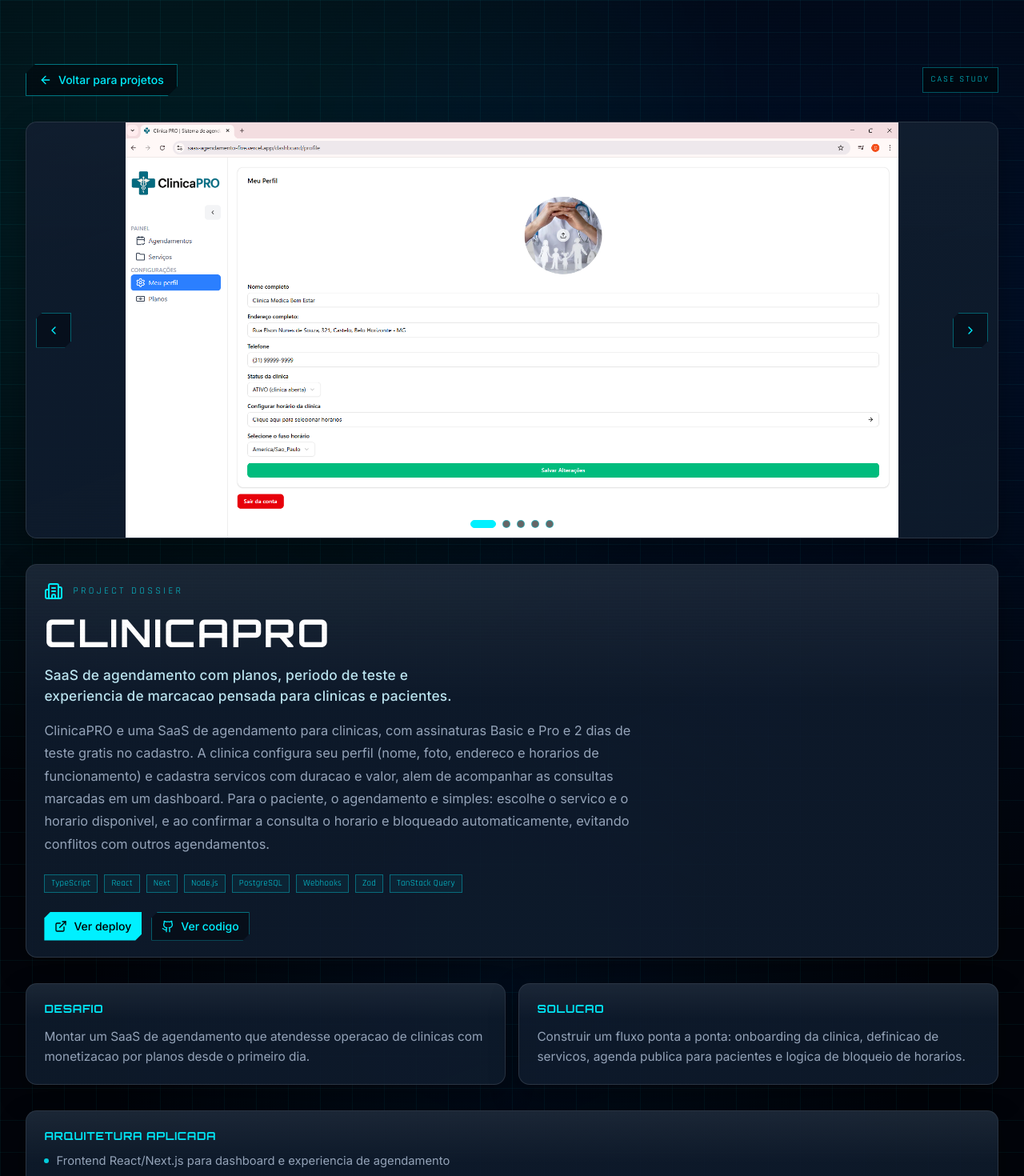
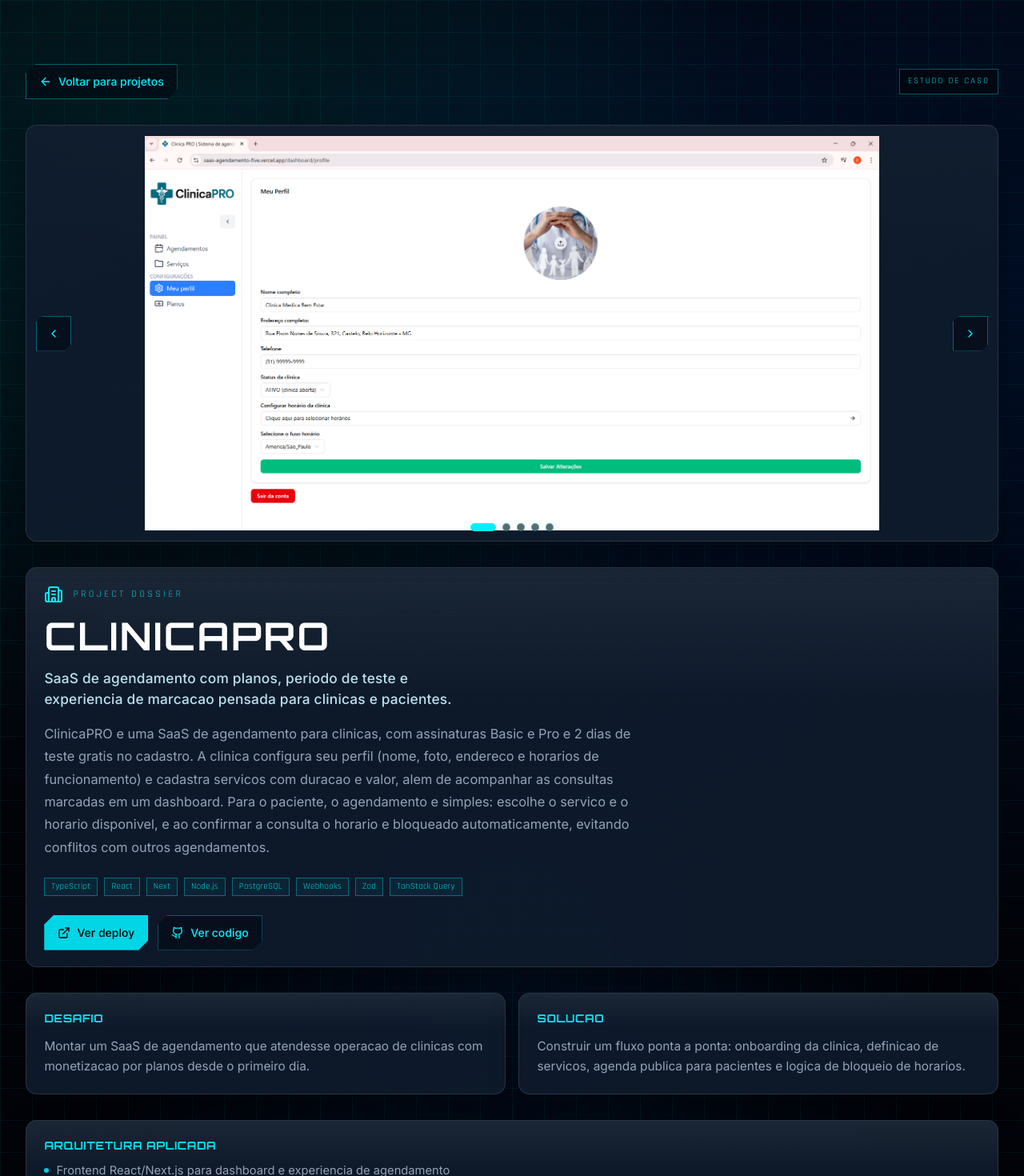
Before and after one commit to pierrepaulo/portfolio-main, a Next.js app: page /projetos/clinica-pro in a window 1280 px wide. Shown: the top 1470 px of the page at 80% size. Built offline with nearby package versions, Linux system fonts and the light colour scheme.

Commit message:
style(projects): Padronizar estudo de caso e acoes de navegacao

```diff
--- a/src/app/projetos/[slug]/not-found.tsx
+++ b/src/app/projetos/[slug]/not-found.tsx
@@ -1,4 +1,5 @@
 import Link from "next/link";
+import { ArrowLeft } from "lucide-react";
 
 import { Container } from "@/components/common/Container";
 import { Button } from "@/components/ui/button";
@@ -9,13 +10,16 @@ export default function ProjectNotFound() {
       <Container className="relative z-10 flex min-h-[55vh] flex-col items-center justify-center gap-6 text-center">
         <p className="font-mono text-xs tracking-[0.24em] text-primary/80">404 // PROJECT NOT FOUND</p>
         <h1 className="text-3xl font-bold text-white sm:text-4xl">
-          Esse case study nao existe.
+          Esse estudo de caso nao existe.
         </h1>
         <p className="max-w-xl text-muted-foreground">
           O link pode estar desatualizado ou o projeto foi removido.
         </p>
-        <Button asChild className="bg-primary text-black hover:bg-white hover:text-black">
-          <Link href="/#projetos">Voltar para projetos</Link>
+        <Button asChild variant="cta" className="group">
+          <Link href="/#projetos" className="flex items-center gap-2">
+            <ArrowLeft className="btn-icon-slide-back" />
+            Voltar para projetos
+          </Link>
         </Button>
       </Container>
     </main>
--- a/src/app/projetos/[slug]/page.tsx
+++ b/src/app/projetos/[slug]/page.tsx
@@ -30,7 +30,7 @@ export async function generateMetadata({ params }: ProjectPageProps): Promise<Me
   }
 
   return {
-    title: `${project.title} | Case Study | Pierre Paulo`,
+    title: `${project.title} | Estudo de Caso | Pierre Paulo`,
     description: project.teaser,
   };
 }
@@ -58,24 +58,31 @@ export default async function ProjectCasePage({ params }: ProjectPageProps) {
         <div className="flex flex-wrap items-center justify-between gap-3">
           <Button
             asChild
-            variant="outline"
-            className="border-primary/45 text-primary hover:bg-primary/15"
+            size="md"
+            variant="ctaOutline"
+            className="group"
           >
             <Link href="/#projetos" className="flex items-center gap-2">
-              <ArrowLeft size={16} /> Voltar para projetos
+              <ArrowLeft size={16} className="btn-icon-slide-back" /> Voltar para projetos
             </Link>
           </Button>
 
-          <span className="case-chip">Case Study</span>
+          <span className="case-chip">Estudo de Caso</span>
         </div>
 
         {slides.length > 0 ? (
-          <section className="case-top-carousel glass-card-subtle">
-            <Carousel slides={slides} className="h-full w-full" showIndicators showSlideOverlay={false} />
+          <section className="case-top-carousel surface-card">
+            <Carousel
+              slides={slides}
+              className="h-full w-full"
+              imageClassName="case-card-image"
+              showIndicators
+              showSlideOverlay={false}
+            />
           </section>
         ) : null}
 
-        <section className="case-dossier glass-card-subtle">
+        <section className="case-dossier surface-card">
           <div>
             <div className="flex items-center gap-3 text-primary">
               <Icon className="text-2xl" aria-hidden="true" />
@@ -111,8 +118,9 @@ export default async function ProjectCasePage({ params }: ProjectPageProps) {
                 {liveUrl ? (
                   <Button
                     asChild
-                    size="sm"
-                    className="bg-primary text-black hover:bg-white hover:text-black"
+                    size="md"
+                    variant="cta"
+                    className="group"
                   >
                     <a
                       href={liveUrl}
@@ -120,7 +128,7 @@ export default async function ProjectCasePage({ params }: ProjectPageProps) {
                       rel="noreferrer"
                       className="flex items-center gap-2"
                     >
-                      <ExternalLink size={16} /> Ver deploy
+                      <ExternalLink size={16} className="btn-icon-slide" /> Ver deploy
                     </a>
                   </Button>
                 ) : null}
@@ -128,9 +136,9 @@ export default async function ProjectCasePage({ params }: ProjectPageProps) {
                 {project.repoUrl ? (
                   <Button
                     asChild
-                    size="sm"
-                    variant="outline"
-                    className="border-primary/45 text-primary hover:bg-primary/15"
+                    size="md"
+                    variant="ctaOutline"
+                    className="group"
                   >
                     <a
                       href={project.repoUrl}
@@ -138,7 +146,7 @@ export default async function ProjectCasePage({ params }: ProjectPageProps) {
                       rel="noreferrer"
                       className="flex items-center gap-2"
                     >
-                      <Github size={16} /> Ver codigo
+                      <Github size={16} className="btn-icon-slide" /> Ver codigo
                     </a>
                   </Button>
                 ) : null}
@@ -148,18 +156,18 @@ export default async function ProjectCasePage({ params }: ProjectPageProps) {
         </section>
 
         <section className="case-grid">
-          <article className="case-panel glass-card-subtle">
+          <article className="case-panel surface-card">
             <h2 className="case-panel-title">Desafio</h2>
             <p className="case-panel-copy">{project.caseStudy.challenge}</p>
           </article>
 
-          <article className="case-panel glass-card-subtle">
+          <article className="case-panel surface-card">
             <h2 className="case-panel-title">Solucao</h2>
             <p className="case-panel-copy">{project.caseStudy.solution}</p>
           </article>
         </section>
 
-        <section className="case-panel glass-card-subtle">
+        <section className="case-panel surface-card">
           <h2 className="case-panel-title">Arquitetura aplicada</h2>
           <ul className="case-architecture-list">
             {project.caseStudy.architecture.map((item) => (
@@ -170,7 +178,7 @@ export default async function ProjectCasePage({ params }: ProjectPageProps) {
           </ul>
         </section>
 
-        <section className="case-panel glass-card-subtle">
+        <section className="case-panel surface-card">
           <h2 className="case-panel-title">Resultado</h2>
           <p className="case-panel-copy">{project.caseStudy.outcome}</p>
         </section>
--- a/src/components/sections/Projects.tsx
+++ b/src/components/sections/Projects.tsx
@@ -1,6 +1,7 @@
 "use client";
 
 import Link from "next/link";
+import { FileText } from "lucide-react";
 
 import { SectionHeader } from "../common/SectionHeader";
 import { Reveal } from "../common/Reveal";
@@ -38,6 +39,7 @@ function ProjectMedia({
       <Carousel
         slides={slides}
         className="h-full w-full"
+        imageClassName="project-card-image"
         showIndicators={false}
         showSlideOverlay={false}
       />
@@ -62,7 +64,7 @@ export function Projects() {
         <Reveal direction="left">
           <SectionHeader
             title="Projetos em destaque"
-            subtitle="Timeline de produtos reais, com contexto tecnico e caminho completo ate o case study."
+            subtitle="Timeline de produtos reais, com contexto tecnico e caminho completo ate o estudo de caso."
             className="mb-16"
           />
         </Reveal>
@@ -85,17 +87,17 @@ export function Projects() {
                   delay={index * 0.08}
                 >
                   <li className="project-entry w-full">
-                    <article className="project-panel glass-card-subtle glass-card-subtle--interactive group">
-                      <div className="project-panel-grid">
-                        <div
-                          className={cn(
-                            "project-media-slot",
-                            isImageLeft
-                              ? "project-media-left lg:order-1"
-                              : "project-media-right lg:order-2",
-                          )}
-                        >
-                          <div className="project-cinematic-frame glass-card-subtle">
+                    <article className="project-panel surface-card surface-card--interactive group">
+                      <div
+                        className={cn(
+                          "project-panel-grid",
+                          isImageLeft
+                            ? "project-panel-grid--image-left"
+                            : "project-panel-grid--image-right",
+                        )}
+                      >
+                        <div className="project-media-slot">
+                          <div className="project-cinematic-frame">
                             {hasImages ? (
                               <ProjectMedia
                                 title={project.title}
@@ -110,15 +112,10 @@ export function Projects() {
                           </div>
                         </div>
 
-                        <div
-                          className={cn(
-                            "project-panel-body",
-                            isImageLeft ? "lg:order-2" : "lg:order-1",
-                          )}
-                        >
+                        <div className="project-panel-body">
                           <div className="project-title-wrap">
                             <span className="project-kicker">
-                              Case Study {chapter}
+                              Estudo de Caso {chapter}
                             </span>
                             <h3 className="project-title text-xl font-bold text-white sm:text-2xl">
                               {project.title}
@@ -157,11 +154,13 @@ export function Projects() {
                           <div className="project-actions mt-2 flex flex-wrap gap-3">
                             <Button
                               asChild
-                              size="sm"
-                              className="bg-primary text-black hover:bg-white hover:text-black"
+                              size="md"
+                              variant="cta"
+                              className="group"
                             >
                               <Link href={`/projetos/${project.slug}`}>
-                                Ver Case Study
+                                <FileText className="btn-icon-slide" />
+                                Ver Estudo de Caso
                               </Link>
                             </Button>
                           </div>
```
